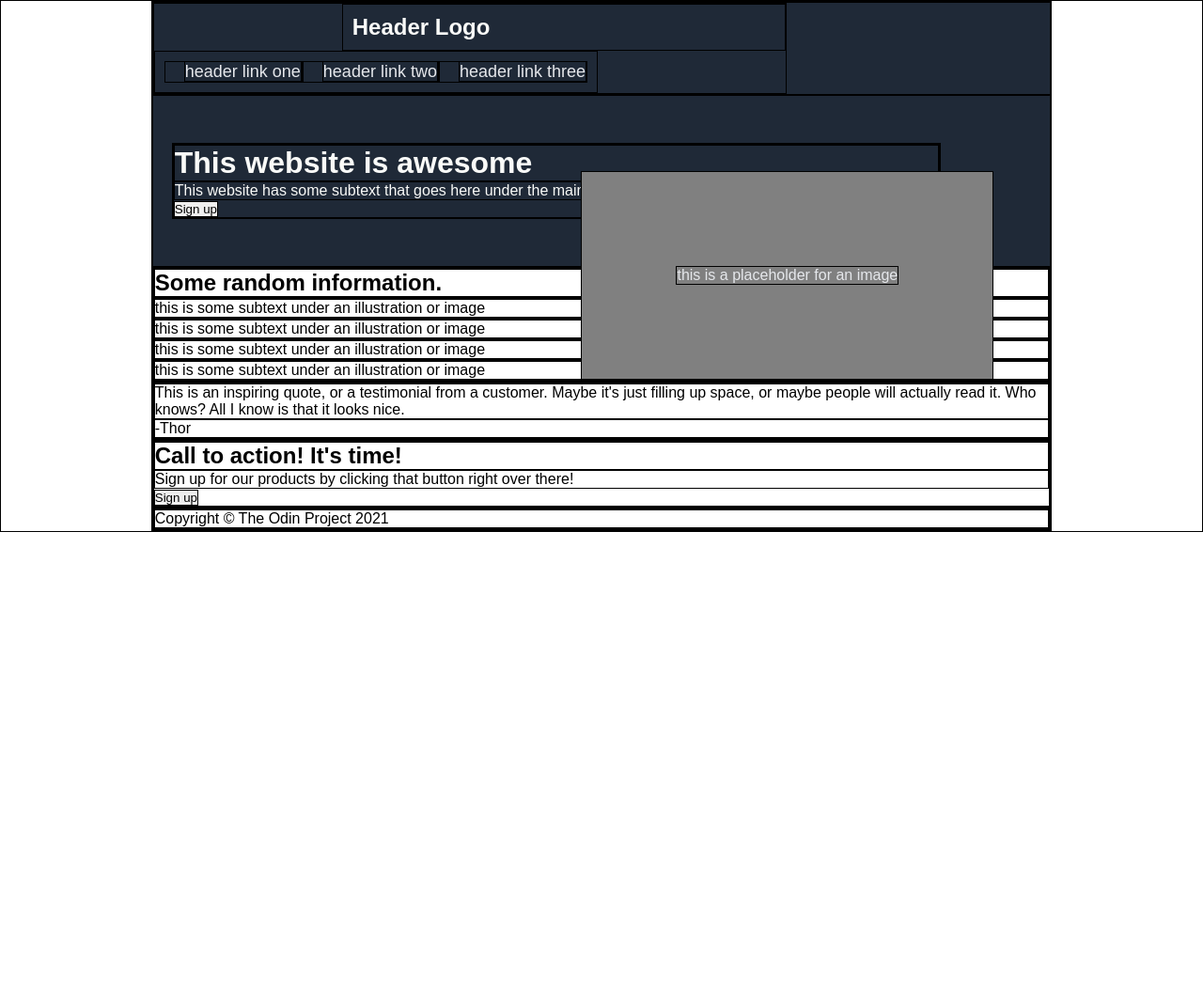
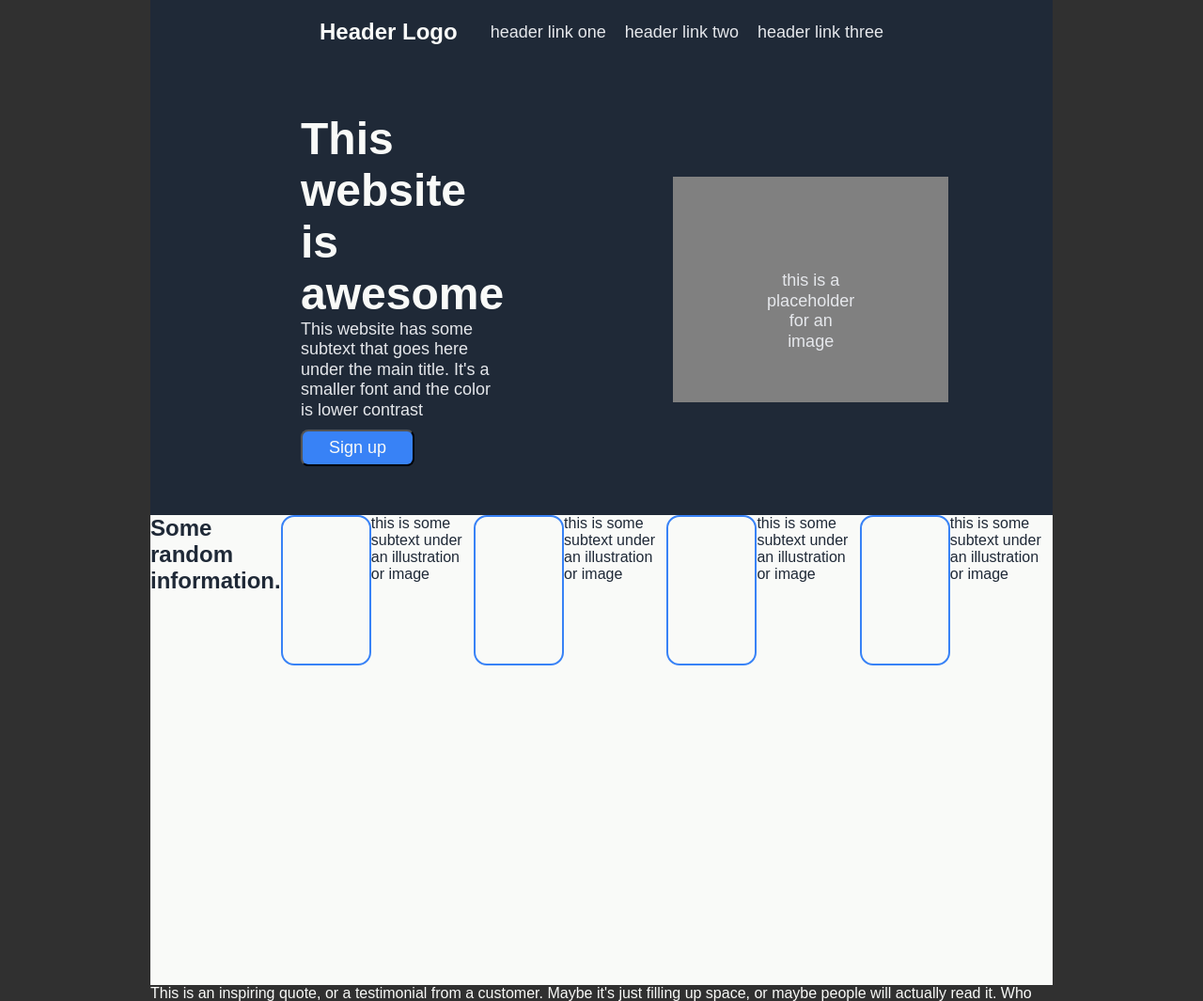
Before and after one commit to Nicorabi/odin-landingPage, a plain HTML site: page index.html in a window 1280 px wide. Shown: the top 1065 px of the page at 94% size. Before the commit the page ends 800 px from the top, so only its background shows below. Drawn offline with Linux system fonts and the light colour scheme.

Commit message:
Redo of the css to go with the new html

```diff
--- a/style.css
+++ b/style.css
@@ -2,82 +2,103 @@
     box-sizing: border-box;
     margin: 0;
     padding: 0;
-    border: 1px solid;
-    border-color: black;
-    font-family: Arial, Helvetica, sans-serif;
 }
 
-.navbar {
-    display: flex;
-    background-color: #1f2937;
+body {
+    font-family: Arial, Helvetica, sans-serif;
+    background: #303030;
+    color: #f9faf8;
+    width: 75%;
+    margin: 0 auto;
 }
 
-ul {
+.navbar ul {
     display: flex;
-    margin-left: auto;
     list-style-type: none;
-    margin-right: 200px;
-    padding: 10px;
 }
 
 a {
     text-decoration: none;
-    margin-left: 20px;
+    color: #e5e7eb;
     font-size: 18px;
-    color: #e5e7eb;
+}
+
+.navbar {
+    background: #1f2937;
 }
 
 .logo {
-    margin-left: 200px;
     font-size: 24px;
     color: #f9faf8;
-    padding: 10px;
-    font-weight: bolder;
+    font-weight: bold;
+}
+
+.navbar .container {
+    display: flex;
+    justify-content: space-between;
+    align-items: center;
+    padding: 20px 180px;
+}
+
+.navbar ul li {
+    margin-left: 20px;
 }
 
 .header {
-    display: flex;
-    flex-direction: column;
     background-color: #1f2937;
-    color: #f9faf8;
-    align-items: baseline;
-    position: relative;
-    padding: 50px 20px;
+    min-height: 450px;
+    padding-left: 160px;
 }
 
-.header1 {
+.header h1 {
+    font-size: 48px;
+    font-weight: bolder;
     color: #f9faf8;
-    font-size: 48px;
-    margin: 80px;
-    padding: 40px;
 }
 
-.paragraph1 {
+.header p {
+    font-size: 18px;
     color: #e5e7eb;
-    margin: -70px;
+    line-height: 1.2;
 }
 
-.button {
+.header .image {
+    margin: 120px 180px;
+    padding: 100px;
+    height: 240px;
+    width: 1000px;
+    background-color: gray;
+    color: #e5e7eb;
+    text-align: center;
+}
+
+button {
     background-color: #3882f6;
     color: #f9faf8;
-    padding: 8px 30px;
-    border-radius: 6px;
-    margin: 80px;
+    padding: 7px 28px;
+    border-radius: 8px;
     font-size: 18px;
+    margin-top: 10px;
 }
 
-.image {
-    margin: 20px;
-    padding: 100px;
-    background-color: gray;
-    color: #e5e7eb;
-    align-self: flex-end;
-    position: absolute;
-    top: 60px;
-    right: 40px;
+.header .container {
+    display: flex;
+    align-items: center;
+    justify-content: space-between;
 }
 
-body {
-    width: 75%;
-    margin: auto;
+
+.boxes .container {
+    display: flex;
+    justify-content: space-between;
+    background-color: #f9faf8;
+    color: #1f2937;
+    min-height: 500px;
 }
+
+.box {
+    width: 300px;
+    height: 160px;
+    border: 2px solid #3882f6;
+    border-radius: 14px;
+}
```
